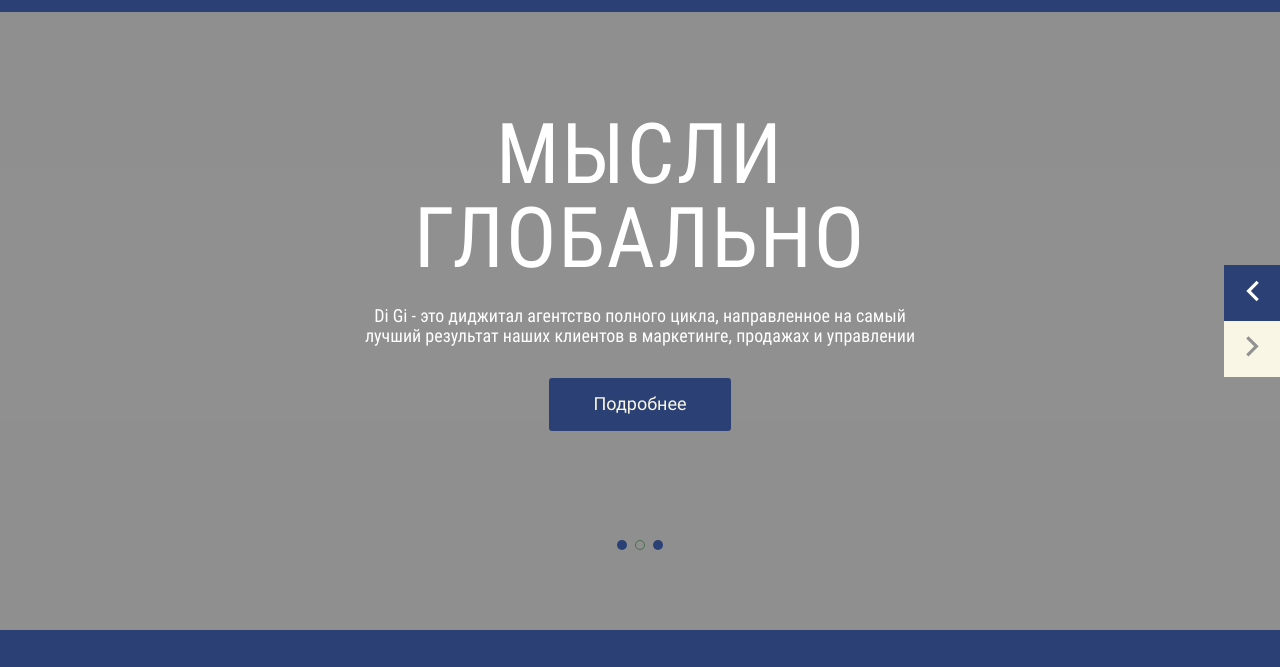
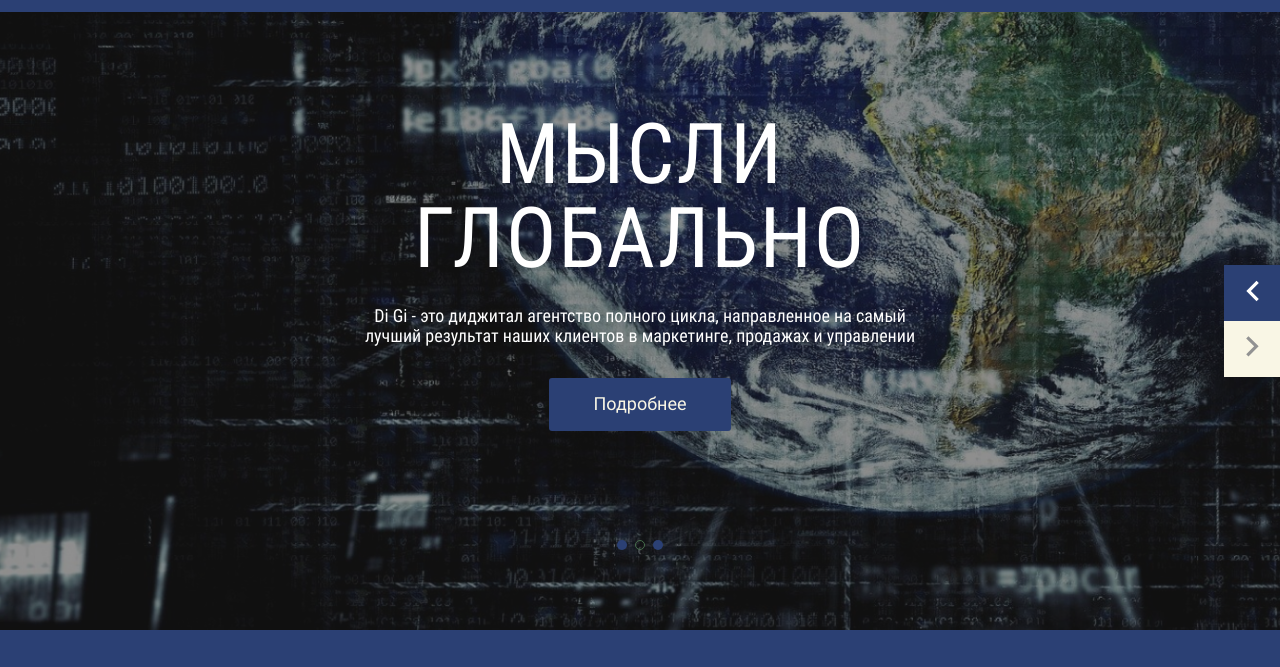
Before and after one commit to danildeyneka/landing-mobile-first, a website: page index.html in a window 1280 px wide. Shown: the part 88-755 px from the top of the page. Drawn offline with nearby package versions, Linux system fonts and the light colour scheme; a web font is replaced by a local one.

Commit message:
fixed bg-img

```diff
--- a/styles/style.scss
+++ b/styles/style.scss
@@ -57,7 +57,7 @@
 }
 
 .head{
-    background-image: url('../img/bg-img.jpg');
+    background-image: url('https://raw.githubusercontent.com/danildeyneka/landing-mobile-first/master/img/bg-img.jpg');
     background-repeat: no-repeat;
     background-position: center center;
     background-size: cover;
```
Also changed, not shown: styles/css/style.css.
